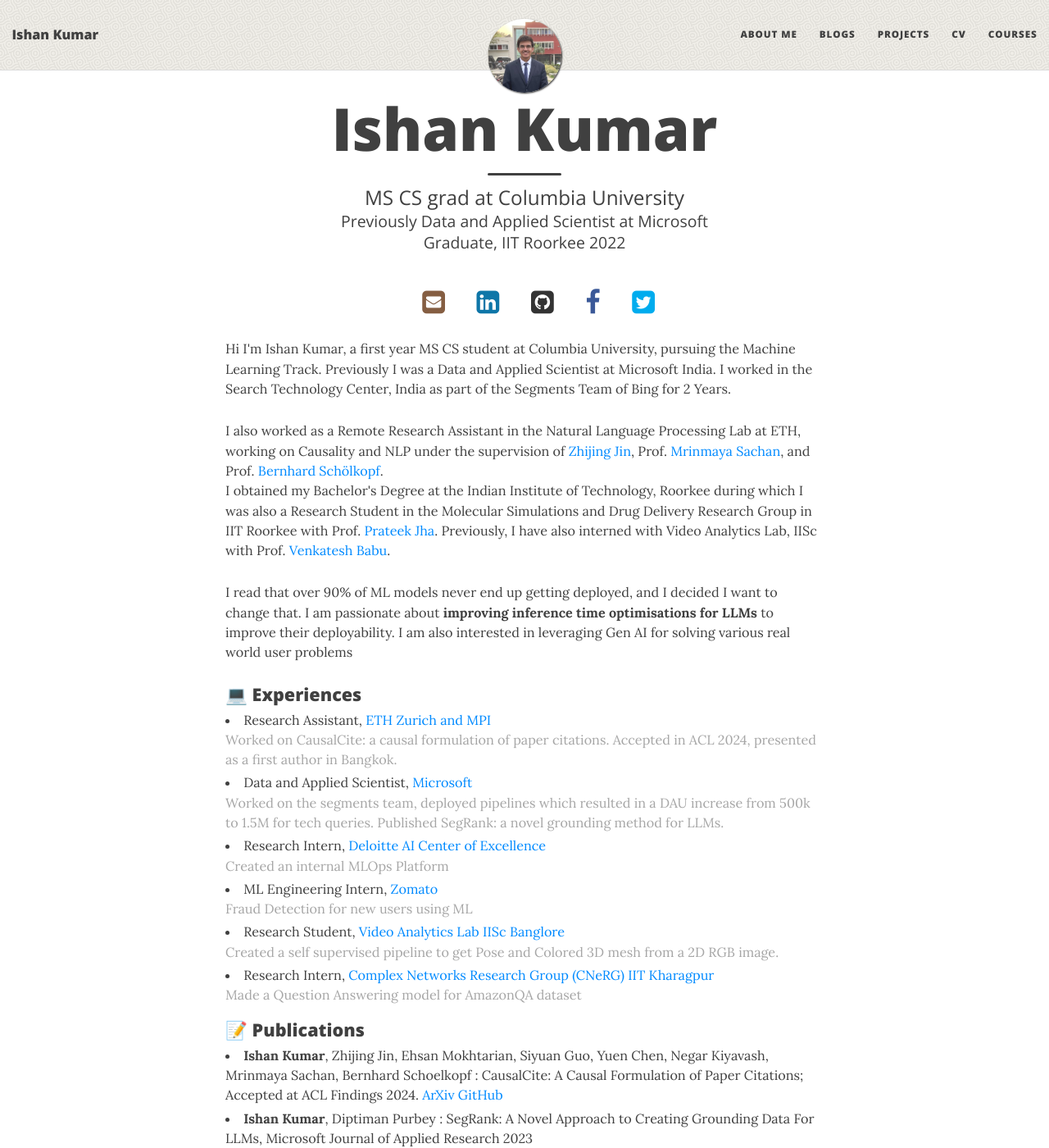
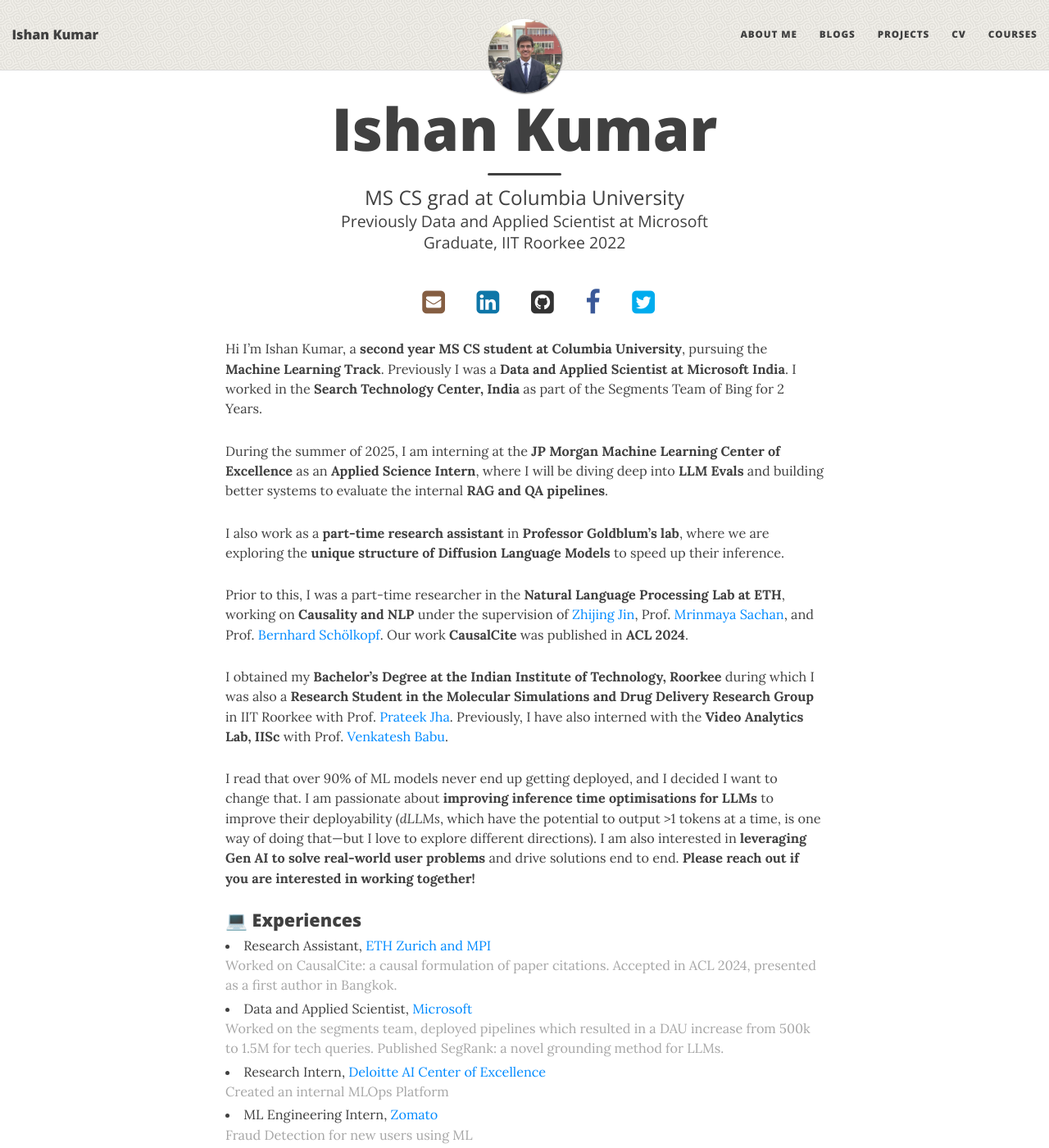
Before and after one commit to ishankumaragrawal/ishankumaragrawal.github.io, a Jekyll site: the page built from index.html, in a window 1280 px wide and 1400 px high. Shown: the whole window at 82% size. Built offline with Jekyll 4.4.1, drawn with Linux system fonts in a browser that asks for light colours; nearby versions of some CDN libraries; the list of posts is cut into pages by our own code.

Commit message:
Update index.html

```diff
--- a/index.html
+++ b/index.html
@@ -10,17 +10,27 @@ subtitle: MS CS grad at Columbia University <br> <small> Previously Data and App
 
 
 <p>
-Hi I'm Ishan Kumar, a first year MS CS student at Columbia University, pursuing the Machine Learning Track.
-Previously I was a Data and Applied Scientist at Microsoft India. I worked in the Search Technology Center, India as part of the Segments Team of Bing for 2 Years.
+Hi I’m Ishan Kumar, a <b>second year MS CS student at Columbia University</b>, pursuing the <b>Machine Learning Track</b>. Previously I was a <b>Data and Applied Scientist at Microsoft India</b>. I worked in the <b>Search Technology Center, India</b> as part of the Segments Team of Bing for 2 Years.
 </p>
+
 <p>
-I also worked as a Remote Research Assistant in the Natural Language Processing Lab at ETH, working on Causality and NLP under the supervision of <a href= "https://zhijing-jin.com">Zhijing Jin</a>, Prof. <a href= "http://www.mrinmaya.io/">Mrinmaya Sachan</a>, and Prof. <a href="https://is.mpg.de/~bs">Bernhard Schölkopf</a>.
-<br>
-I obtained my Bachelor's Degree at the Indian Institute of Technology, Roorkee during which I was also a Research Student in the Molecular Simulations and Drug Delivery Research Group in IIT Roorkee with Prof.<a href= "https://sites.google.com/iitr.ac.in/msdd/home?authuser=0"> Prateek Jha</a>. Previously, I have also interned with Video Analytics Lab, IISc with Prof. <a href="https://val.cds.iisc.ac.in/index.html">Venkatesh Babu</a>.
+During the summer of 2025, I am interning at the <b>JP Morgan Machine Learning Center of Excellence</b> as an <b>Applied Science Intern</b>, where I will be diving deep into <b>LLM Evals</b> and building better systems to evaluate the internal <b>RAG and QA pipelines</b>.
 </p>
+
 <p>
-I read that over 90% of ML models never end up getting deployed, and I decided I want to change that.
-I am passionate about <b>improving inference time optimisations for LLMs</b> to improve their deployability. I am also interested in leveraging Gen AI for solving various real world user problems
+I also work as a <b>part-time research assistant</b> in <b>Professor Goldblum’s lab</b>, where we are exploring the <b>unique structure of Diffusion Language Models</b> to speed up their inference.
+</p>
+
+<p>
+Prior to this, I was a part-time researcher in the <b>Natural Language Processing Lab at ETH</b>, working on <b>Causality and NLP</b> under the supervision of <a href="https://zhijing-jin.com">Zhijing Jin</a>, Prof. <a href="http://www.mrinmaya.io/">Mrinmaya Sachan</a>, and Prof. <a href="https://is.mpg.de/~bs">Bernhard Schölkopf</a>. Our work <b>CausalCite</b> was published in <b>ACL 2024</b>.
+</p>
+
+<p>
+I obtained my <b>Bachelor’s Degree at the Indian Institute of Technology, Roorkee</b> during which I was also a <b>Research Student in the Molecular Simulations and Drug Delivery Research Group</b> in IIT Roorkee with Prof. <a href="https://sites.google.com/iitr.ac.in/msdd/home?authuser=0">Prateek Jha</a>. Previously, I have also interned with the <b>Video Analytics Lab, IISc</b> with Prof. <a href="https://val.cds.iisc.ac.in/index.html">Venkatesh Babu</a>.
+</p>
+
+<p>
+I read that over 90% of ML models never end up getting deployed, and I decided I want to change that. I am passionate about <b>improving inference time optimisations for LLMs</b> to improve their deployability (<i>dLLMs</i>, which have the potential to output &gt;1 tokens at a time, is one way of doing that—but I love to explore different directions). I am also interested in <b>leveraging Gen AI to solve real-world user problems</b> and drive solutions end to end. <b>Please reach out if you are interested in working together!</b>
 </p>
 <!--
 <style>
```
